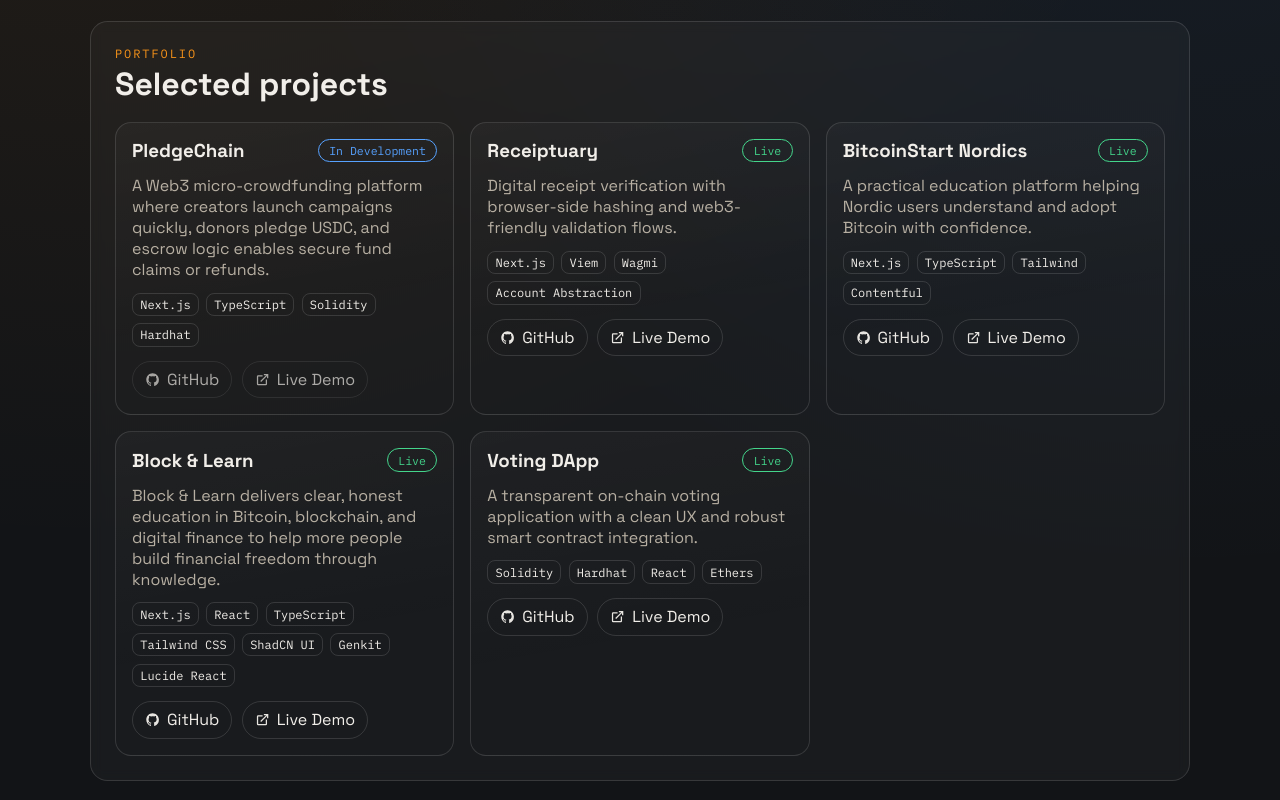
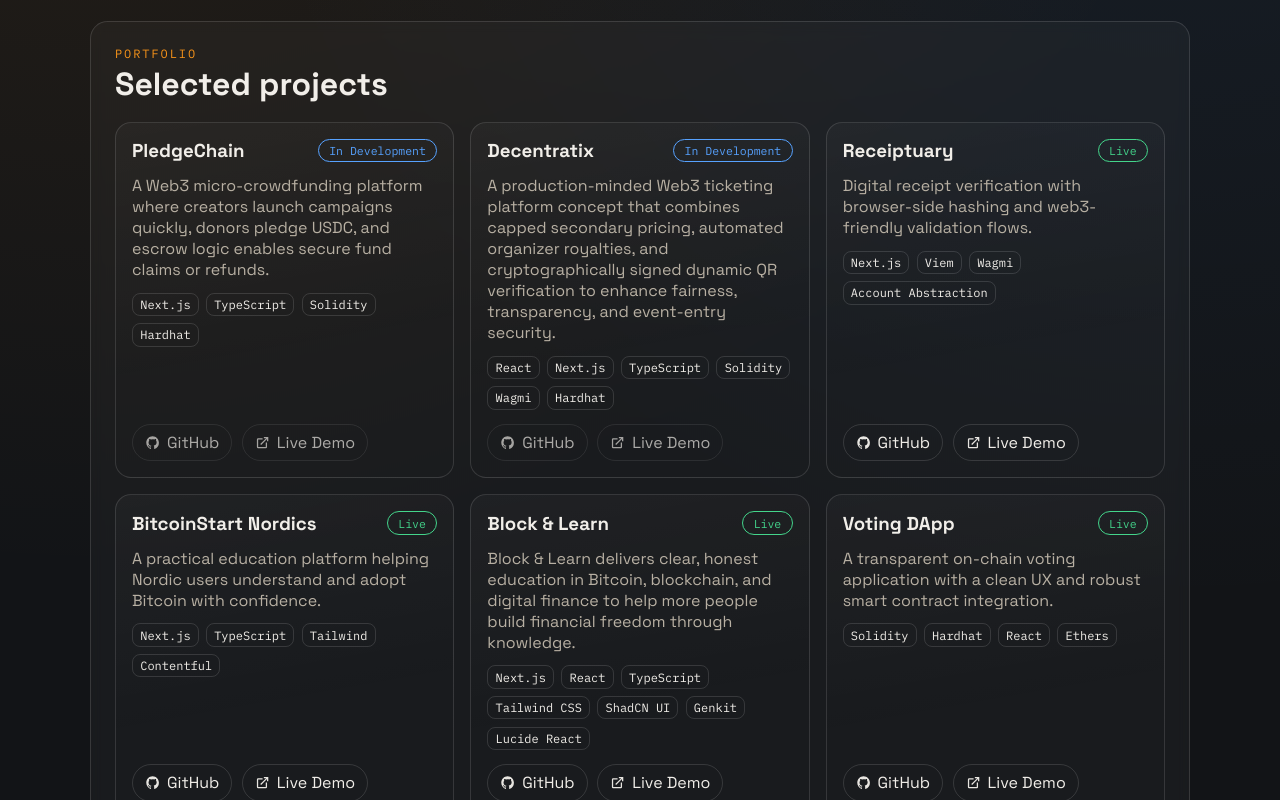
Before and after one commit to hedigardi/hedi-gardi, a React (Vite) app: page / in a window 1280 px wide. Shown: the part 820-1620 px from the top of the page. Built offline with nearby package versions, Linux system fonts and the light colour scheme; no server answers.

Commit message:
added new project

```diff
--- a/src/data/projects.ts
+++ b/src/data/projects.ts
@@ -13,6 +13,13 @@ export const projects: Project[] = [
     description:
       "A Web3 micro-crowdfunding platform where creators launch campaigns quickly, donors pledge USDC, and escrow logic enables secure fund claims or refunds.",
     stack: ["Next.js", "TypeScript", "Solidity", "Hardhat"],
+    status: "In Development",
+  },
+  {
+    name: "Decentratix",
+    description:
+      "A production-minded Web3 ticketing platform concept that combines capped secondary pricing, automated organizer royalties, and cryptographically signed dynamic QR verification to enhance fairness, transparency, and event-entry security.",
+    stack: ["React", "Next.js", "TypeScript", "Solidity", "Wagmi", "Hardhat"],
     status: "In Development",
   },
   {
--- a/src/styles.css
+++ b/src/styles.css
@@ -429,6 +429,8 @@ a {
 
 .project-card {
   grid-column: span 12;
+  display: flex;
+  flex-direction: column;
   border: 1px solid var(--line);
   border-radius: 1rem;
   padding: 1rem;
@@ -502,6 +504,7 @@ a {
   display: flex;
   flex-wrap: wrap;
   gap: 0.6rem;
+  margin-top: auto;
 }
 
 .lab__copy {
```
